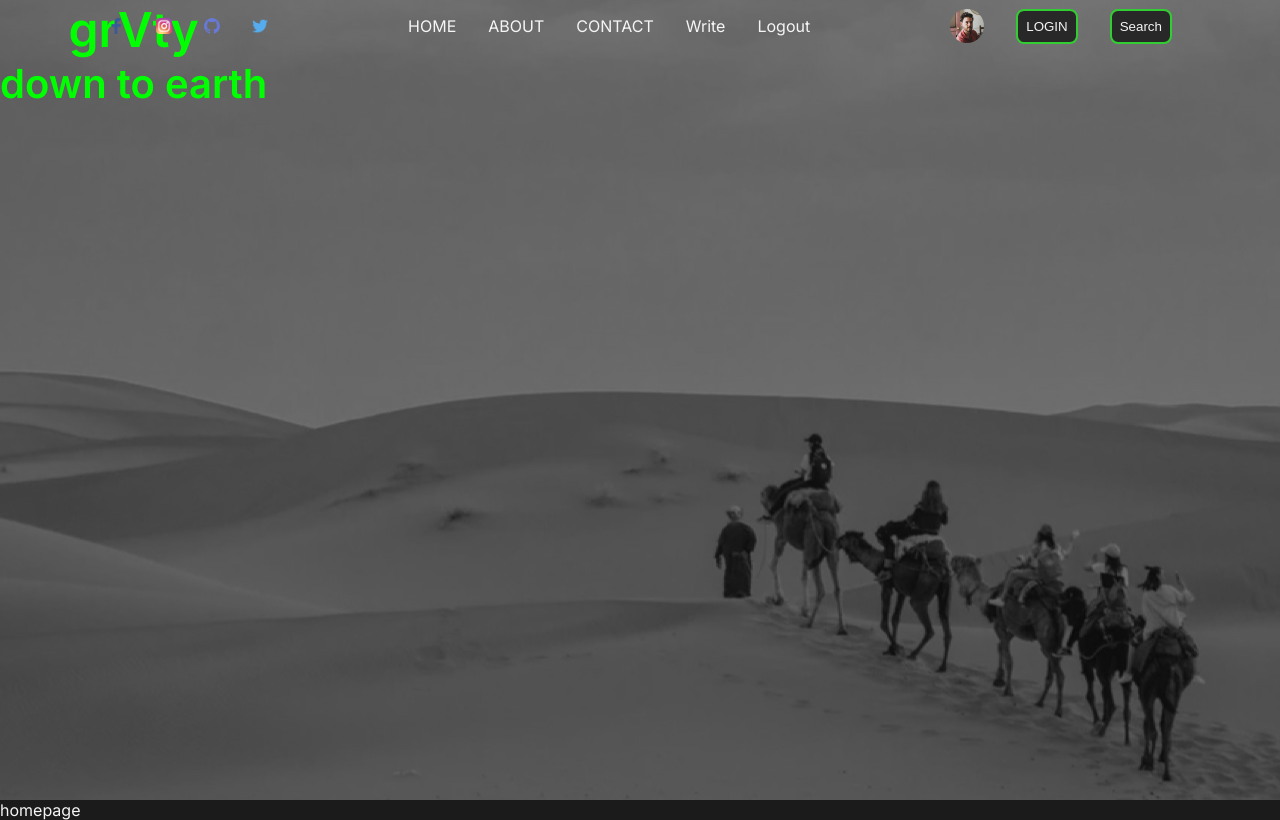
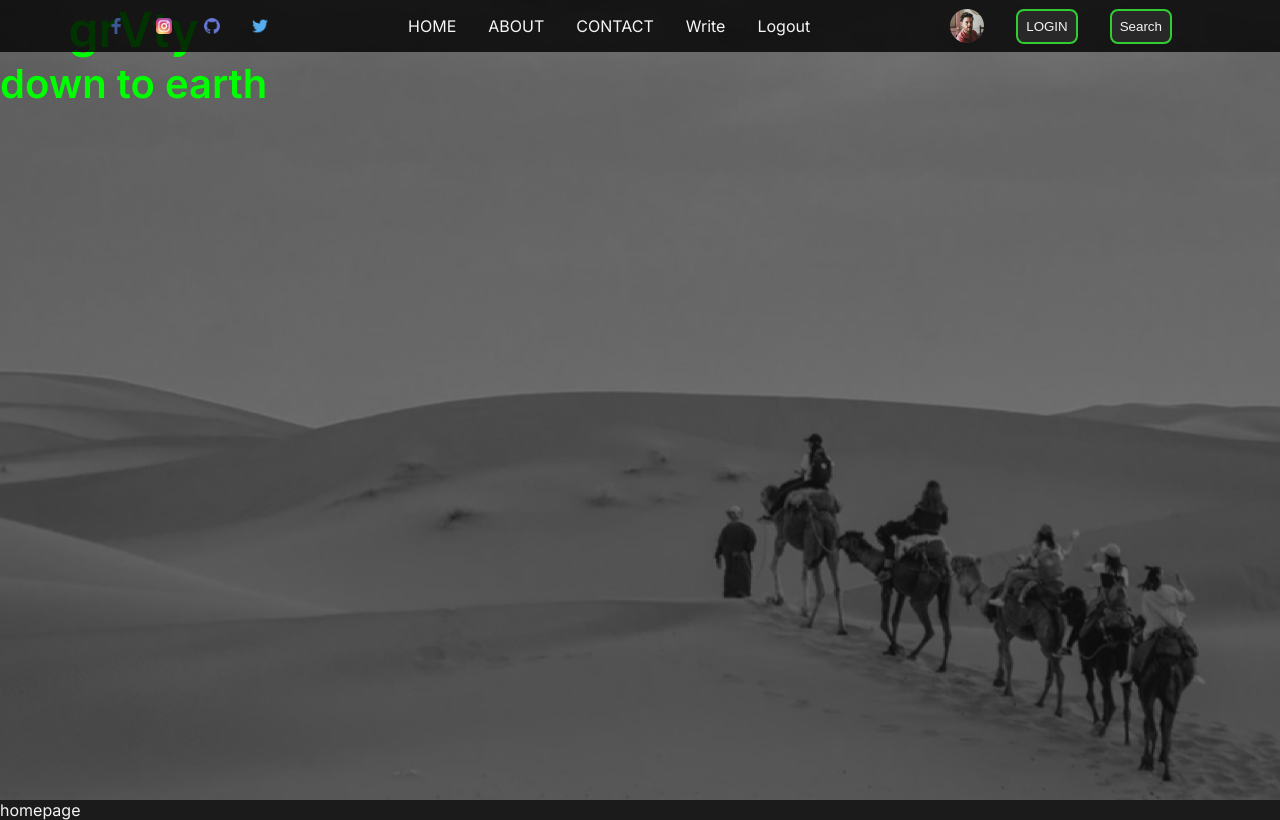
Before and after one commit to octocatblain/codsoft, a React (Create React App) app in the folder blog-platform/client/: page / in a window 1280 px wide. Built offline with nearby package versions, Linux system fonts and the light colour scheme.

Commit message:
Feat: add navbar component

```diff
--- a/blog-platform/client/src/Components/Navbar/Navbar.css
+++ b/blog-platform/client/src/Components/Navbar/Navbar.css
@@ -3,12 +3,7 @@
 header {
   width: 100%;
   height: 3.25rem;
-  filter: blur(100%);
-  background: linear-gradient(
-    180deg,
-    (var(--tertiary-color) 0.5),
-    (var(--tertiary-background-color)) 0.5
-  );
+  background: rgb(0, 0, 0, 0.8);
   position: fixed;
   z-index: 999;
   top: 0;
```
